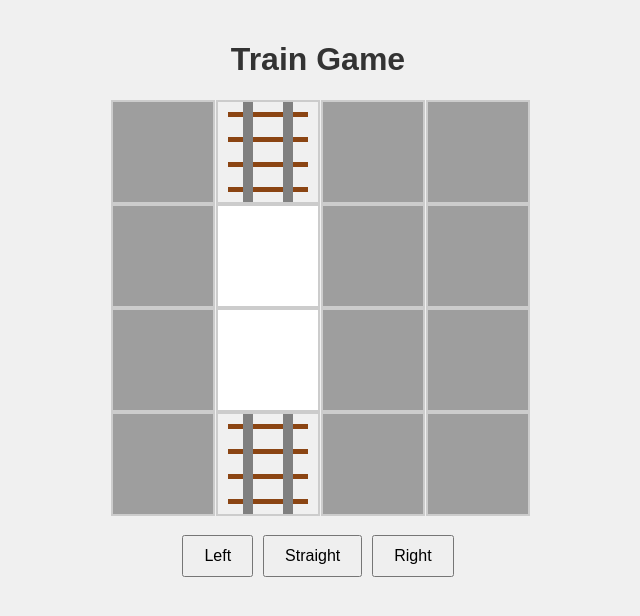
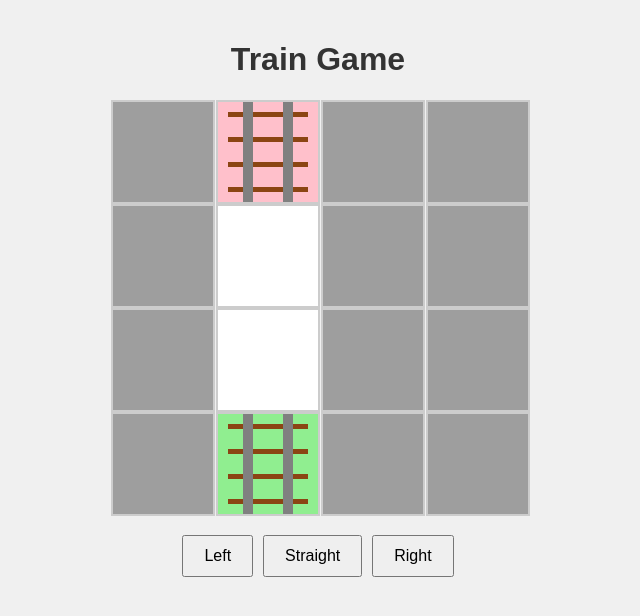
Before and after one commit to TrevorBurgoyne/train-game, a React (Create React App) app: page / in a window 1280 px wide. Shown: the top 616 px of the page, without its empty margins (322-962 px from the left). Built offline with nearby package versions, Linux system fonts and the light colour scheme.

Commit message:
Fix background colors

```diff
--- a/src/styles/App.css
+++ b/src/styles/App.css
@@ -32,13 +32,13 @@ h1 {
 }
 
 .tile.start {
-    background-color: #4caf50; /* Green for start tile */
+    background-color: lightgreen !important; /* Green for start tile */
     color: white;
     font-weight: bold;
 }
 
 .tile.goal {
-    background-color: #f44336; /* Red for goal tile */
+    background-color: pink !important; /* Red for goal tile */
     color: white;
     font-weight: bold;
 }
```
